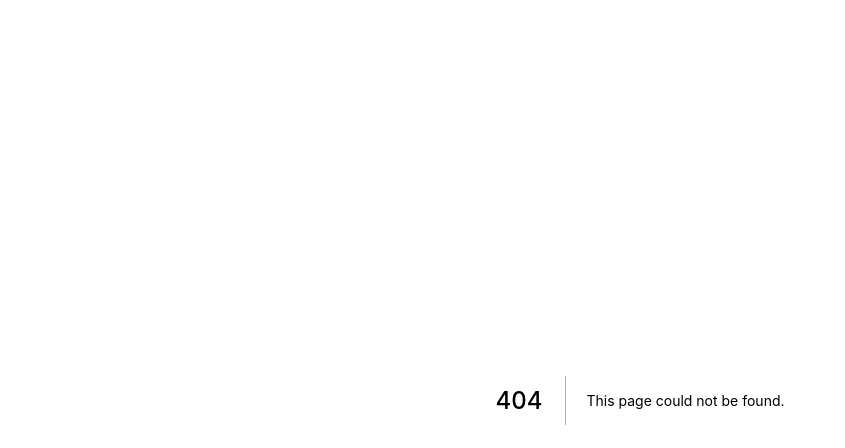
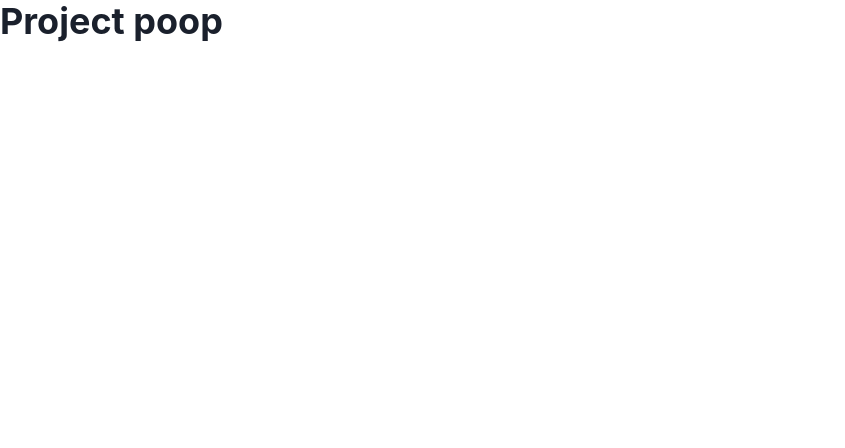
Before and after one commit to Tweemo/typescript-portfolio, a Next.js app: page /projects in a window 1280 px wide. Before the commit this address had no page. Shown: the top 448 px of the page, without its empty margins (0-845 px from the left). Built offline with nearby package versions, Linux system fonts and the light colour scheme.

Commit message:
navbar links to project and contact components respectively

```diff
--- a/pages/navbar.tsx
+++ b/pages/navbar.tsx
@@ -2,11 +2,11 @@ import {
   Image,
   Box,
   SimpleGrid,
-  Heading,
   Text,
   Center,
 } from '@chakra-ui/react'
 import styles from '../styles/Home.module.css'
+import Link from 'next/link'
 
 
 const Navbar = () => {
@@ -17,12 +17,16 @@ const Navbar = () => {
       <Center>
         <Image className={styles.logo} src='images/TL_Black_01.png' alt='logo'/>
       </Center>
+      <Link href='/projects'>
         <Center>
           <Text fontSize='xl'>Projects</Text>
         </Center>
+      </Link>
+      <Link href='/contact'>
         <Center>
           <Text fontSize='xl'>Contact</Text>
         </Center>
+      </Link>
     </SimpleGrid>
   </Box>
     )
--- /dev/null
+++ b/pages/projects.tsx
@@ -0,0 +1,19 @@
+import {
+  Image,
+  Heading,
+  Text,
+  Center,
+  Box,
+} from '@chakra-ui/react'
+import styles from '../styles/Home.module.css'
+
+const Projects = () => {
+
+  return (
+   <Heading>
+     Project poop
+   </Heading>
+    )
+  }
+
+  export default Projects
```
Also changed, not shown: pages/contact.tsx (added, +19 -0 lines). Lines whose indentation alone changed are shown as unchanged.
